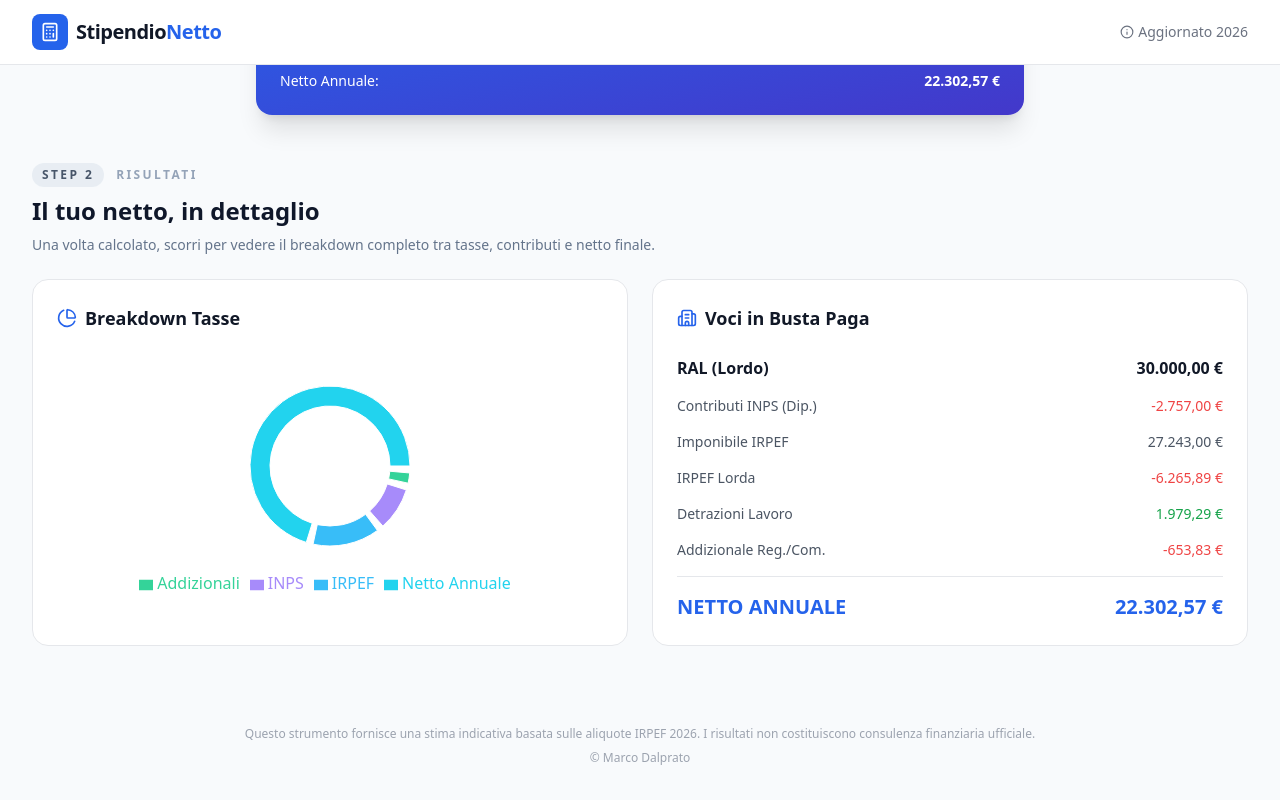
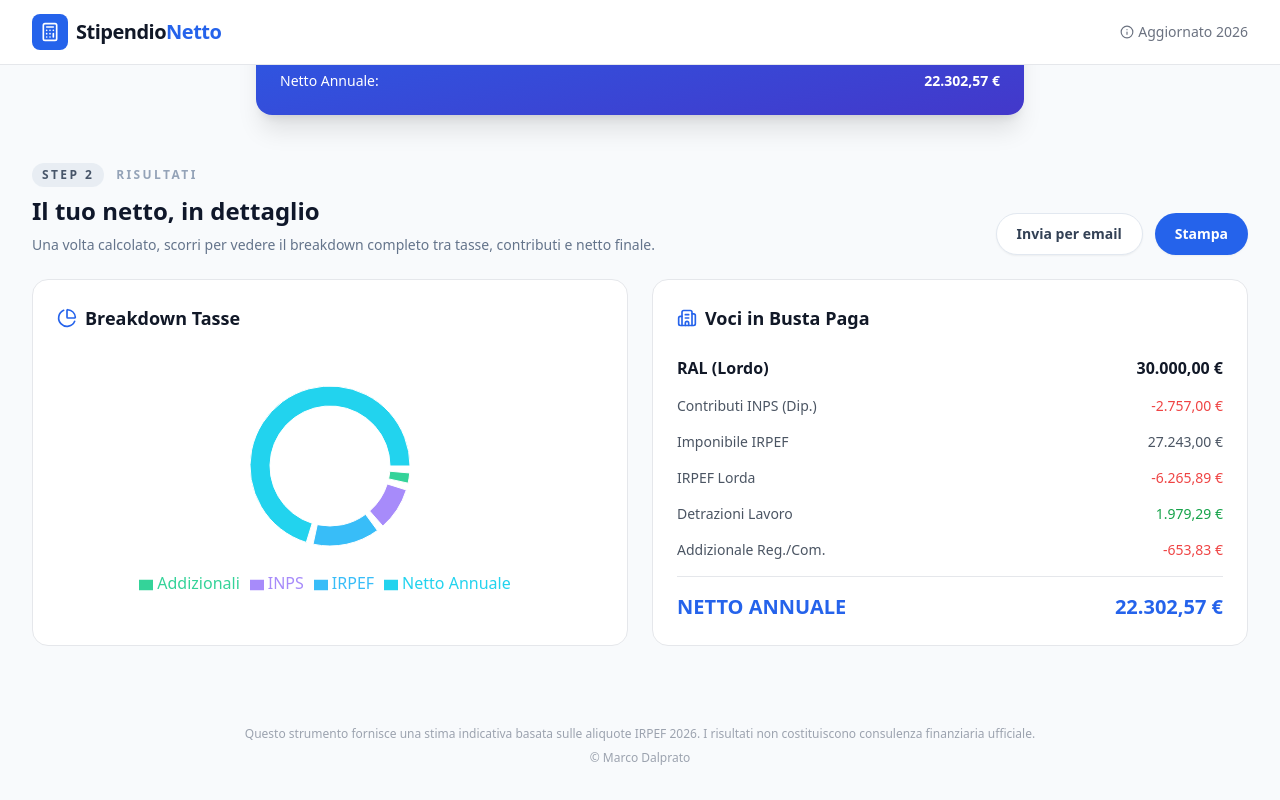
Before and after one commit to MDalprato/calcolo-netto-ral-italia, a React (Vite) app: page / in a window 1280 px wide. Both pictures are taken after a click on the button "Calcola Netto". Shown: the part 609-1409 px from the top of the page. Built offline with nearby package versions, Linux system fonts and the light colour scheme.

Commit message:
Add email sharing and print functionality for results in App component

```diff
--- a/App.tsx
+++ b/App.tsx
@@ -61,6 +61,32 @@ const App: React.FC = () => {
     const { name, value, type } = e.target;
     const val = type === 'number' ? parseFloat(value) : value;
     setInputs(prev => ({ ...prev, [name]: val }));
+  };
+
+  const buildEmailLink = () => {
+    if (!results) return '#';
+    const subject = 'Risultato calcolo netto RAL';
+    const body = [
+      'Ciao,',
+      '',
+      'Ecco il risultato del calcolo:',
+      `RAL: ${results.ral.toLocaleString('it-IT', { style: 'currency', currency: 'EUR' })}`,
+      `Mensilita: ${inputs.months}`,
+      `Regione: ${inputs.region}`,
+      '',
+      `Netto mensile: ${results.monthlyNet.toLocaleString('it-IT', { style: 'currency', currency: 'EUR' })}`,
+      `Netto annuale: ${results.annualNet.toLocaleString('it-IT', { style: 'currency', currency: 'EUR' })}`,
+      '',
+      `IRPEF: ${results.irpef.toLocaleString('it-IT', { style: 'currency', currency: 'EUR' })}`,
+      `INPS: ${results.inps.toLocaleString('it-IT', { style: 'currency', currency: 'EUR' })}`,
+      `Addizionali: ${(results.regionalTax + results.municipalTax).toLocaleString('it-IT', { style: 'currency', currency: 'EUR' })}`,
+    ].join('\n');
+
+    return `mailto:?subject=${encodeURIComponent(subject)}&body=${encodeURIComponent(body)}`;
+  };
+
+  const handlePrint = () => {
+    window.print();
   };
 
   // const getAnalysis = async () => {
@@ -194,6 +220,7 @@ const App: React.FC = () => {
           </section>
 
           <section ref={resultsRef} id="risultati" className="scroll-mt-24 space-y-6">
+            <div className="flex flex-col gap-4 lg:flex-row lg:items-end lg:justify-between">
               <div className="flex flex-col gap-2">
                 <div className="flex items-center gap-3 text-xs font-semibold uppercase tracking-[0.2em] text-slate-400 dark:text-slate-500">
                   <span className="px-2.5 py-1 rounded-full bg-slate-200/70 text-slate-600 dark:bg-slate-800/80 dark:text-slate-300">Step 2</span>
@@ -203,6 +230,24 @@ const App: React.FC = () => {
                 <p className="text-sm text-slate-500 dark:text-slate-400 max-w-2xl">
                   Una volta calcolato, scorri per vedere il breakdown completo tra tasse, contributi e netto finale.
                 </p>
+              </div>
+              {results && (
+                <div className="flex flex-col sm:flex-row gap-3">
+                  <a
+                    href={buildEmailLink()}
+                    className="inline-flex items-center justify-center rounded-full border border-slate-200 bg-white px-5 py-2.5 text-sm font-semibold text-slate-700 shadow-sm transition hover:-translate-y-0.5 hover:shadow-md dark:border-slate-700 dark:bg-slate-900 dark:text-slate-100"
+                  >
+                    Invia per email
+                  </a>
+                  <button
+                    type="button"
+                    onClick={handlePrint}
+                    className="inline-flex items-center justify-center rounded-full bg-blue-600 px-5 py-2.5 text-sm font-semibold text-white shadow-sm transition hover:-translate-y-0.5 hover:bg-blue-700 dark:bg-cyan-500 dark:hover:bg-cyan-400"
+                  >
+                    Stampa
+                  </button>
+                </div>
+              )}
             </div>
 
             {results ? (
```
Lines whose indentation alone changed are shown as unchanged.
